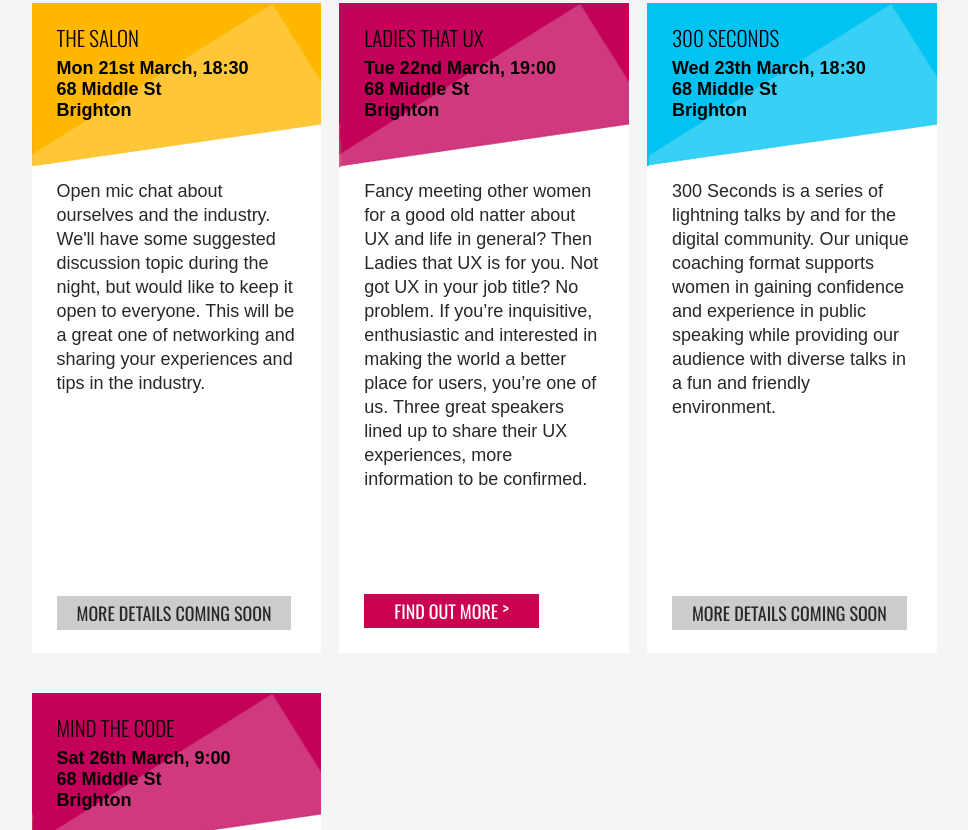
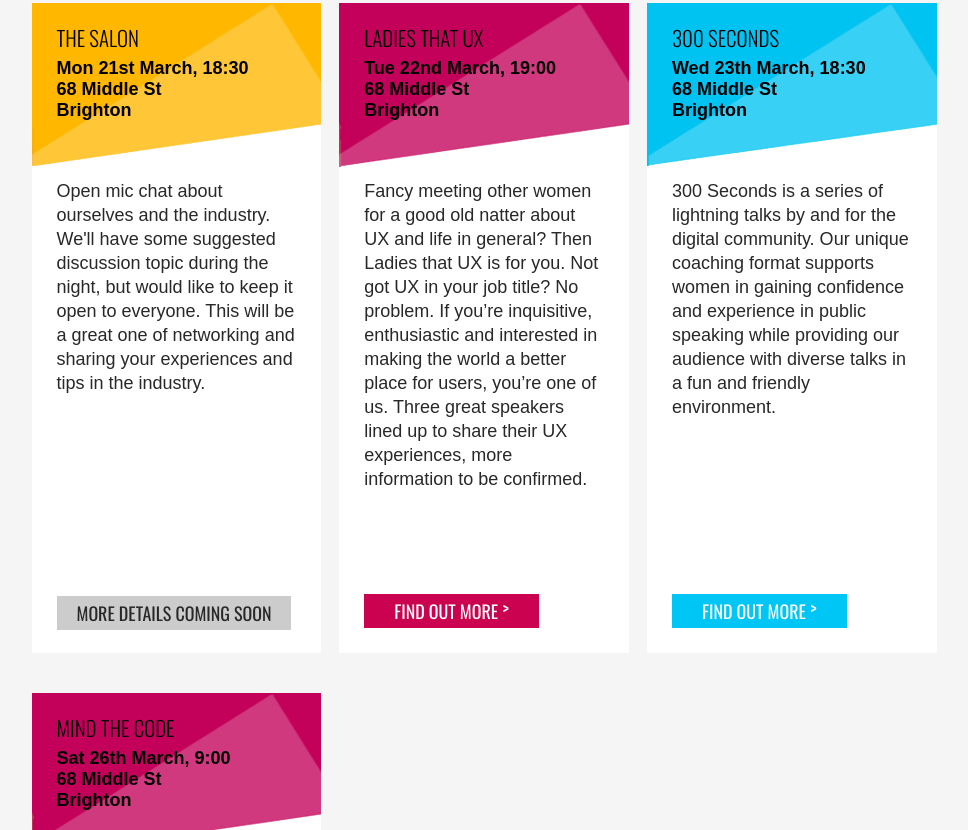
Before and after one commit to alexandtheweb/springforward, a plain HTML site: page index.html in a window 1280 px wide. Shown: the part 2314-3144 px from the top of the page, without its empty margins (156-1124 px from the left). Drawn offline with nearby package versions, Linux system fonts and the light colour scheme; a script that the page names is missing; files whose address does not match are found by name; a web font is replaced by a local one.

Commit message:
Link added to 300 seconds

```diff
--- a/index.html
+++ b/index.html
@@ -222,7 +222,7 @@ Three great speakers lined up to share their UX experiences, more information to
                 </article>
 
                 <article class="event-detail event-1" itemscope itemtype="http://schema.org/Event">
-                   <!--  <a href="http://thinknation.eventbrite.co.uk" itemprop="http://thinknation.eventbrite.co.uk" target="_blank"> -->
+                 <a href="http://www.eventbrite.co.uk/e/300-seconds-brighton-spring-forward-2016-tickets-21077856436" itemprop="http://www.eventbrite.co.uk/e/300-seconds-brighton-spring-forward-2016-tickets-21077856436" target="_blank">
                         <header class="event-header">
                             <h1 class="event-title" itemprop="name">300 Seconds</h1>
                             <p class="event-meta">
@@ -232,11 +232,10 @@ Three great speakers lined up to share their UX experiences, more information to
                                  <span itemprop="location">Brighton</span>
                             </p>
                         </header>
-                   <!--  </a> -->
+                    </a>
                     <div class="event-desc">
                         <p>300 Seconds is a series of lightning talks by and for the digital community. Our unique coaching format supports women in gaining confidence and experience in public speaking while providing our audience with diverse talks in a fun and friendly environment.</p>
-                        <p class="btn-soon">More details coming soon</p>
-                       <!--  <a href="http://thinknation.eventbrite.co.uk" itemprop="http://thinknation.eventbrite.co.uk" class="btn" target="_blank">Find out more <span>></span></a> -->
+                     <a href="http://www.eventbrite.co.uk/e/300-seconds-brighton-spring-forward-2016-tickets-21077856436" itemprop="http://www.eventbrite.co.uk/e/300-seconds-brighton-spring-forward-2016-tickets-21077856436" class="btn" target="_blank">Find out more <span>></span></a>
                     </div>
                 </article>
 
```
